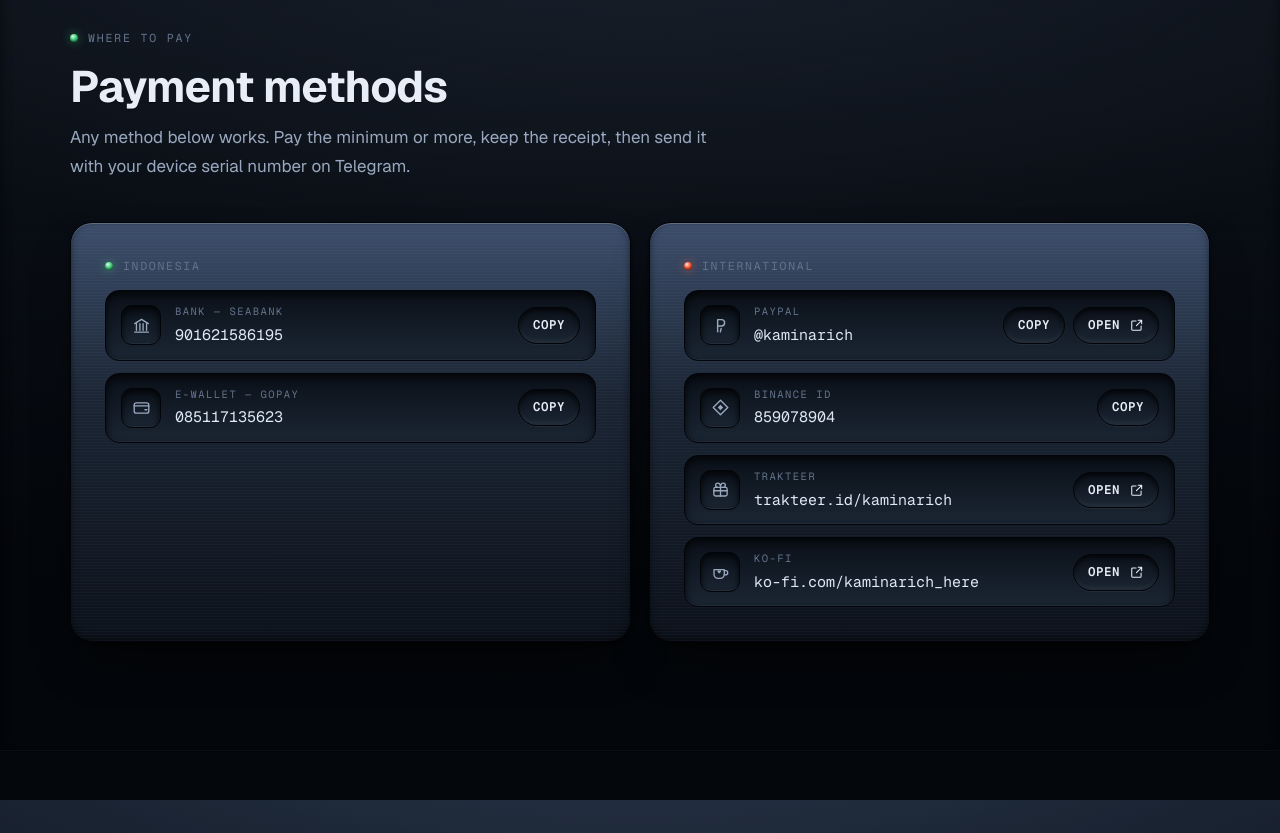
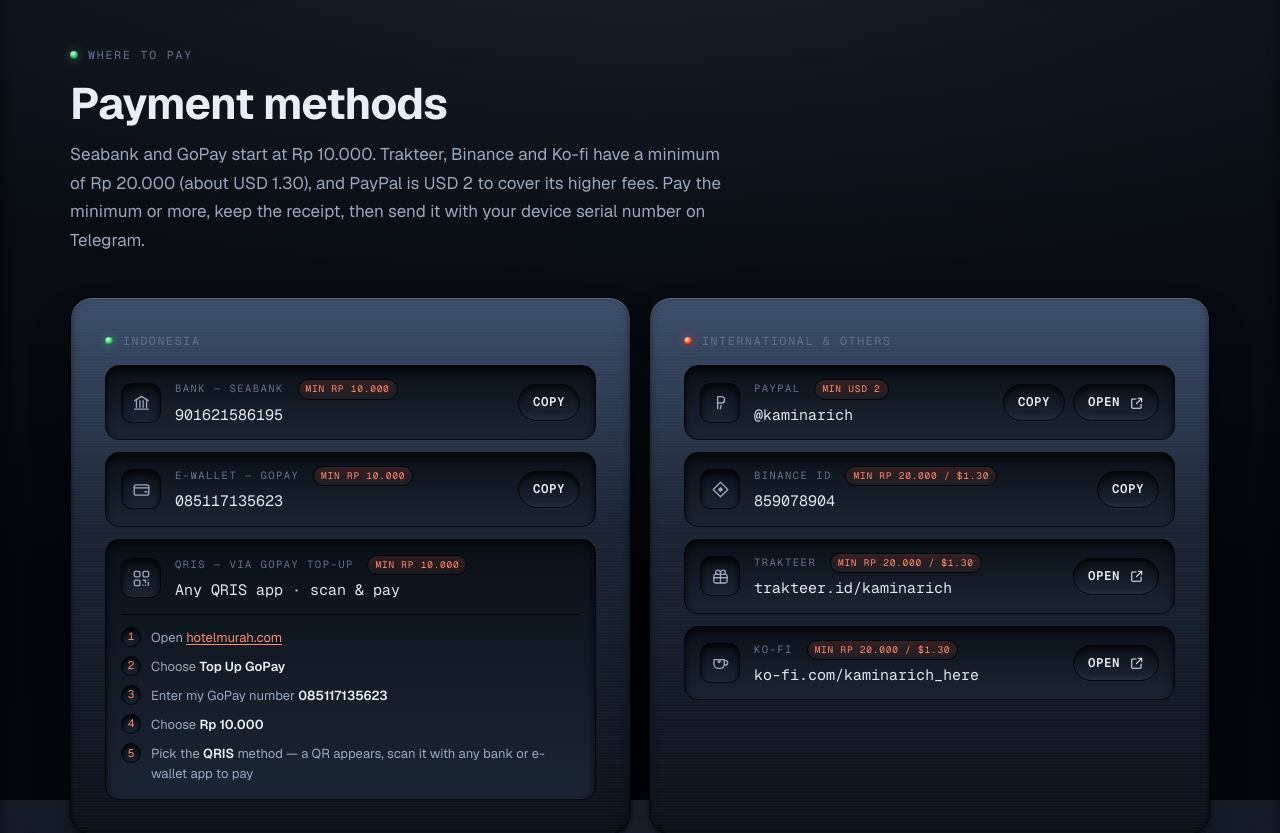
Before and after one commit to kaminarich/rairin-ai-web, a Next.js app: page / in a window 1280 px wide. Shown: the part 6400-7233 px from the top of the page. Built offline with nearby package versions, Linux system fonts and the light colour scheme.

Commit message:
Differentiate payment minimums (Seabank/GoPay 10k, others 20k, PayPal $2) and add QRIS top-up route

```diff
--- a/src/app/globals.css
+++ b/src/app/globals.css
@@ -784,6 +784,79 @@
   gap: 8px;
 }
 
+.pay-min {
+  display: inline-block;
+  margin-left: 6px;
+  padding: 2px 7px;
+  border-radius: 999px;
+  border: 1px solid var(--line);
+  background: linear-gradient(180deg, rgba(255, 90, 54, 0.16), rgba(255, 90, 54, 0.06));
+  color: var(--accent-hi);
+  font-size: 9.5px;
+  letter-spacing: 0.08em;
+  white-space: nowrap;
+  vertical-align: middle;
+}
+
+/* QRIS top-up callout */
+.qris-note {
+  padding: 15px;
+  display: flex;
+  flex-direction: column;
+  gap: 12px;
+}
+
+.qris-head {
+  display: flex;
+  align-items: center;
+  gap: 14px;
+}
+
+.qris-steps {
+  list-style: none;
+  counter-reset: qris;
+  display: grid;
+  gap: 9px;
+  margin: 0;
+  padding: 13px 0 0;
+  border-top: 1px solid var(--line);
+}
+
+.qris-steps li {
+  position: relative;
+  padding-left: 30px;
+  font-size: 13px;
+  line-height: 1.55;
+  color: var(--ink-dim);
+  counter-increment: qris;
+}
+
+.qris-steps li::before {
+  content: counter(qris);
+  position: absolute;
+  left: 0;
+  top: -1px;
+  width: 20px;
+  height: 20px;
+  display: grid;
+  place-items: center;
+  border-radius: 50%;
+  border: 1px solid var(--line);
+  background: linear-gradient(180deg, var(--floor-lo), var(--floor-hi));
+  box-shadow: inset 0 2px 4px rgba(0, 0, 0, 0.8);
+  font-family: var(--mono);
+  font-size: 11px;
+  color: var(--accent-hi);
+}
+
+.qris-steps strong { color: var(--ink); font-weight: 600; }
+
+.qris-steps a {
+  color: var(--accent-hi);
+  text-decoration: underline;
+  text-underline-offset: 2px;
+}
+
 /* ----------------------------------------------------------------- steps -- */
 
 .steps {
--- a/src/app/page.tsx
+++ b/src/app/page.tsx
@@ -140,6 +140,14 @@
       <path d="M19 13.6v5.9A1.5 1.5 0 0 1 17.5 21h-13A1.5 1.5 0 0 1 3 19.5v-13A1.5 1.5 0 0 1 4.5 5h5.9" />
     </svg>
   ),
+  qris: (
+    <svg viewBox="0 0 24 24" fill="none" stroke="currentColor" strokeWidth="1.7" strokeLinecap="round" strokeLinejoin="round" aria-hidden="true">
+      <rect x="3" y="3" width="7" height="7" rx="1.4" />
+      <rect x="14" y="3" width="7" height="7" rx="1.4" />
+      <rect x="3" y="14" width="7" height="7" rx="1.4" />
+      <path d="M14 14h3v3M20.5 14v0M14 20.5h0M17 20.5h0M20.5 17v3.5" />
+    </svg>
+  ),
 };
 
 const FEATURES: { key: string; title: string; text: string; seg?: boolean }[] = [
@@ -209,18 +217,18 @@
   "Module package and install guidance sent on Telegram",
 ];
 
-type PayMethod = { key: string; name: string; value: string; copy?: boolean; href?: string };
+type PayMethod = { key: string; name: string; value: string; copy?: boolean; href?: string; min: string };
 
 const PAY_ID: PayMethod[] = [
-  { key: "bank", name: "Bank — Seabank", value: "901621586195", copy: true },
-  { key: "wallet", name: "E-Wallet — GoPay", value: "085117135623", copy: true },
+  { key: "bank", name: "Bank — Seabank", value: "901621586195", copy: true, min: "Rp 10.000" },
+  { key: "wallet", name: "E-Wallet — GoPay", value: "085117135623", copy: true, min: "Rp 10.000" },
 ];
 
 const PAY_INTL: PayMethod[] = [
-  { key: "paypal", name: "PayPal", value: "@kaminarich", copy: true, href: PAYPAL },
-  { key: "binance", name: "Binance ID", value: "859078904", copy: true },
-  { key: "gift", name: "Trakteer", value: "trakteer.id/kaminarich", href: TRAKTEER },
-  { key: "coffee", name: "Ko-fi", value: "ko-fi.com/kaminarich_here", href: KOFI },
+  { key: "paypal", name: "PayPal", value: "@kaminarich", copy: true, href: PAYPAL, min: "USD 2" },
+  { key: "binance", name: "Binance ID", value: "859078904", copy: true, min: "Rp 20.000 / $1.30" },
+  { key: "gift", name: "Trakteer", value: "trakteer.id/kaminarich", href: TRAKTEER, min: "Rp 20.000 / $1.30" },
+  { key: "coffee", name: "Ko-fi", value: "ko-fi.com/kaminarich_here", href: KOFI, min: "Rp 20.000 / $1.30" },
 ];
 
 export default async function Page() {
@@ -514,7 +522,7 @@
                     <b>Rp 10.000</b>
                     <i>≈ USD 1.30</i>
                   </div>
-                  <p className="price-note">Minimum donation · one device · one time</p>
+                  <p className="price-note">From Rp 10.000 via Seabank / GoPay · Rp 20.000 elsewhere · one device · one time</p>
 
                   <ul className="checks">
                     {LICENSE_POINTS.map((point) => (
@@ -585,8 +593,9 @@
                 Payment methods
               </h2>
               <p className="lede" data-reveal data-delay="2">
-                Any method below works. Pay the minimum or more, keep the receipt, then send it with your device serial
-                number on Telegram.
+                Seabank and GoPay start at Rp 10.000. Trakteer, Binance and Ko-fi have a minimum of Rp 20.000 (about USD
+                1.30), and PayPal is USD 2 to cover its higher fees. Pay the minimum or more, keep the receipt, then send
+                it with your device serial number on Telegram.
               </p>
             </div>
 
@@ -601,7 +610,9 @@
                     <div className="well pay-row" key={m.value}>
                       <span className="socket socket--sm socket--dim">{icons[m.key]}</span>
                       <div className="pay-meta">
-                        <div className="pay-name">{m.name}</div>
+                        <div className="pay-name">
+                          {m.name} <span className="pay-min">min {m.min}</span>
+                        </div>
                         <div className="pay-value">{m.value}</div>
                       </div>
                       <div className="pay-actions">
@@ -609,20 +620,55 @@
                       </div>
                     </div>
                   ))}
+
+                  <div className="well qris-note">
+                    <div className="qris-head">
+                      <span className="socket socket--sm socket--dim">{icons.qris}</span>
+                      <div className="pay-meta">
+                        <div className="pay-name">
+                          QRIS — via GoPay top-up <span className="pay-min">min Rp 10.000</span>
+                        </div>
+                        <div className="pay-value">Any QRIS app · scan &amp; pay</div>
+                      </div>
+                    </div>
+                    <ol className="qris-steps">
+                      <li>
+                        Open{" "}
+                        <a href="https://hotelmurah.com" target="_blank" rel="noreferrer noopener">
+                          hotelmurah.com
+                        </a>
+                      </li>
+                      <li>
+                        Choose <strong>Top Up GoPay</strong>
+                      </li>
+                      <li>
+                        Enter my GoPay number <strong>085117135623</strong>
+                      </li>
+                      <li>
+                        Choose <strong>Rp 10.000</strong>
+                      </li>
+                      <li>
+                        Pick the <strong>QRIS</strong> method — a QR appears, scan it with any bank or e-wallet app to
+                        pay
+                      </li>
+                    </ol>
+                  </div>
                 </div>
               </div>
 
               <div className="panel pay-group" data-reveal="right" data-delay="2">
                 <h3>
                   <span className="led led--accent" />
-                  International
+                  International &amp; others
                 </h3>
                 <div className="pay-list">
                   {PAY_INTL.map((m) => (
                     <div className="well pay-row" key={m.value}>
                       <span className="socket socket--sm socket--dim">{icons[m.key]}</span>
                       <div className="pay-meta">
-                        <div className="pay-name">{m.name}</div>
+                        <div className="pay-name">
+                          {m.name} <span className="pay-min">min {m.min}</span>
+                        </div>
                         <div className="pay-value">{m.value}</div>
                       </div>
                       <div className="pay-actions">
@@ -663,8 +709,8 @@
                 <span className="socket socket--sm socket--dim">{icons.coin}</span>
                 <h3>Donate</h3>
                 <p>
-                  Send at least Rp 10.000, or about USD 1.30, through any method listed above. Keep the transfer receipt
-                  open.
+                  Seabank or GoPay from Rp 10.000; Trakteer, Binance or Ko-fi from Rp 20.000 / USD 1.30; PayPal from USD
+                  2. Prefer QRIS? Top up my GoPay Rp 10.000 through hotelmurah.com. Keep the receipt.
                 </p>
               </article>
 
```
